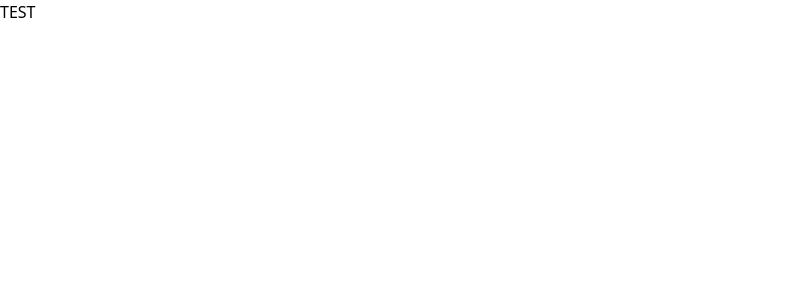
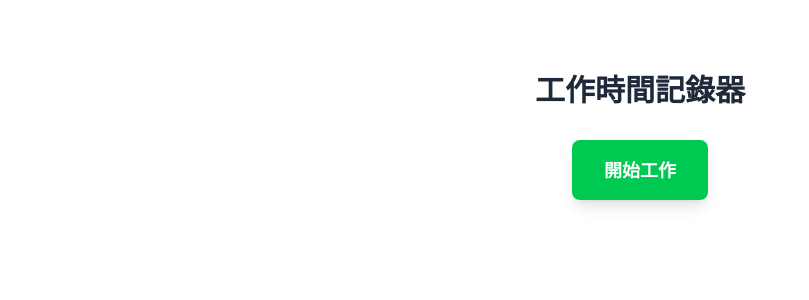
Before and after one commit to echoedinvoker/work-recorder, a Vue app: page / in a window 1280 px wide. Shown: the top 300 px of the page, without its empty margins (0-809 px from the left). Built offline with nearby package versions, Linux system fonts and the light colour scheme; the HTML template or start-up script is replaced by a standard one.

Commit message:
foundation

```diff
--- a/src/App.vue
+++ b/src/App.vue
@@ -1,5 +1,24 @@
 <template>
-  <div>
-    TEST
+  <div class="max-w-md mx-auto mt-12 p-6 text-center">
+    <h1 class="text-3xl font-bold text-gray-800 mb-8">工作時間記錄器</h1>
+
+    <div class="space-y-6">
+
+      <TheButton />
+
+      <ScoreDisplay />
+
+      <ResultDisplay />
+
+      <RecordingDisplay />
+
+    </div>
   </div>
 </template>
+
+<script setup lang="ts">
+import TheButton from '@/components/TheButton.vue';
+import ResultDisplay from '@/components/ResultDisplay.vue';
+import RecordingDisplay from '@/components/RecordingDisplay.vue';
+import ScoreDisplay from '@/components/ScoreDisplay.vue'; // 新增
+</script>
--- /dev/null
+++ b/src/components/RecordingDisplay.vue
@@ -0,0 +1,21 @@
+<template>
+  <div v-if="isRecording" class="bg-yellow-50 border border-yellow-200 rounded-lg p-6 text-left space-y-2">
+    <p class="text-gray-700">
+      <span class="font-medium">開始時間:</span> {{ formatTime(startTime!) }}
+    </p>
+    <p class="text-yellow-700 font-medium flex items-center">
+      <span class="animate-pulse mr-2">●</span>
+      正在記錄中...
+    </p>
+  </div>
+</template>
+
+<script setup lang="ts">
+import { useRecorder } from '@/composables/useRecorder';
+
+const {
+  isRecording,
+  startTime,
+  formatTime,
+} = useRecorder()
+</script>
--- /dev/null
+++ b/src/components/ResultDisplay.vue
@@ -0,0 +1,29 @@
+<template>
+  <div v-if="startTime && !isRecording" class="bg-gray-50 rounded-lg p-6 text-left space-y-2">
+    <p class="text-gray-700">
+      <span class="font-medium">開始時間:</span> {{ formatTime(startTime) }}
+    </p>
+    <p class="text-gray-700">
+      <span class="font-medium">結束時間:</span> {{ formatTime(endTime!) }}
+    </p>
+    <p class="text-gray-700">
+      <span class="font-medium">工作時長:</span> {{ workDuration }}
+    </p>
+    <p class="text-2xl font-bold text-green-600 pt-2">
+      獲得分數: {{ score }} 分
+    </p>
+  </div>
+</template>
+
+<script setup lang="ts">
+import { useRecorder } from '@/composables/useRecorder';
+
+const {
+  isRecording,
+  startTime,
+  endTime,
+  formatTime,
+  workDuration,
+  score
+} = useRecorder()
+</script>
--- /dev/null
+++ b/src/components/ScoreDisplay.vue
@@ -0,0 +1,140 @@
+<template>
+  <div v-if="isRecording" class="bg-blue-50 border border-blue-200 rounded-lg p-6 space-y-4">
+    <!-- 當前累積分數 -->
+    <div class="text-center">
+      <h3 class="text-lg font-semibold text-blue-800 mb-2">累積分數</h3>
+      <div class="text-3xl font-bold text-blue-600">{{ currentScore }}</div>
+      <div class="text-sm text-gray-600 mt-1">{{ formatCurrentDuration }}</div>
+    </div>
+
+    <!-- 進度條顯示距離下個分數的時間 -->
+    <div class="space-y-2">
+      <div class="flex justify-between text-sm text-gray-600">
+        <span>距離下個分數</span>
+        <span>{{ timeToNextScore }}</span>
+      </div>
+
+      <!-- 進度條 -->
+      <div class="w-full bg-gray-200 rounded-full h-3 overflow-hidden">
+        <div
+          class="bg-gradient-to-r from-blue-400 to-blue-600 h-full rounded-full transition-all duration-1000 ease-out"
+          :style="{ width: `${progressPercentage}%` }"
+        >
+          <!-- 動畫效果 -->
+          <div class="h-full bg-white opacity-20 animate-pulse"></div>
+        </div>
+      </div>
+
+      <!-- 分數里程碑指示器 -->
+      <div class="flex justify-between text-xs text-gray-500 mt-1">
+        <span>{{ currentScore }}分</span>
+        <span>{{ currentScore + 1 }}分</span>
+      </div>
+    </div>
+
+    <!-- 預計完成時間 -->
+    <div class="text-center text-sm text-gray-600 bg-white rounded p-2">
+      <span class="font-medium">預計達成下個分數時間:</span>
+      <br>
+      <span class="text-blue-600 font-mono">{{ estimatedNextScoreTime }}</span>
+    </div>
+  </div>
+</template>
+
+<script setup lang="ts">
+import { computed, ref, onMounted, onUnmounted } from 'vue'
+import { useRecorder } from '@/composables/useRecorder'
+
+const { isRecording, startTime } = useRecorder()
+
+// 即時更新的當前時間
+const currentTime = ref(new Date())
+let intervalId: number | null = null
+
+// 每秒更新當前時間
+onMounted(() => {
+  intervalId = setInterval(() => {
+    currentTime.value = new Date()
+  }, 1000)
+})
+
+onUnmounted(() => {
+  if (intervalId) {
+    clearInterval(intervalId)
+  }
+})
+
+// 計算當前已工作的分鐘數
+const currentWorkMinutes = computed(() => {
+  if (!startTime.value || !isRecording.value) return 0
+  return Math.floor((currentTime.value.getTime() - startTime.value.getTime()) / (1000 * 60))
+})
+
+// 計算當前累積分數
+const currentScore = computed(() => {
+  const minutes = currentWorkMinutes.value
+  if (minutes < 5) return 0 // 五分以內不計分
+  return Math.ceil(minutes / 30) // 每30分鐘一分
+})
+
+// 格式化當前工作時長
+const formatCurrentDuration = computed(() => {
+  const minutes = currentWorkMinutes.value
+  const hours = Math.floor(minutes / 60)
+  const remainingMinutes = minutes % 60
+
+  if (hours > 0) {
+    return `${hours}小時${remainingMinutes}分鐘`
+  }
+  return `${minutes}分鐘`
+})
+
+// 計算距離下個分數還需要的時間
+const minutesToNextScore = computed(() => {
+  const minutes = currentWorkMinutes.value
+  if (minutes < 5) return 5 - minutes // 還需要多少分鐘才能開始計分
+
+  const nextScoreMinutes = (currentScore.value + 1) * 30
+  return nextScoreMinutes - minutes
+})
+
+// 格式化距離下個分數的時間
+const timeToNextScore = computed(() => {
+  const minutes = minutesToNextScore.value
+  if (minutes <= 0) return '已達成!'
+
+  const hours = Math.floor(minutes / 60)
+  const remainingMinutes = minutes % 60
+
+  if (hours > 0) {
+    return `${hours}小時${remainingMinutes}分鐘`
+  }
+  return `${minutes}分鐘`
+})
+
+// 計算進度百分比
+const progressPercentage = computed(() => {
+  const minutes = currentWorkMinutes.value
+  if (minutes < 5) {
+    // 前5分鐘的進度
+    return (minutes / 5) * 100
+  }
+
+  // 計算在當前30分鐘區間內的進度
+  const currentInterval = Math.floor(minutes / 30)
+  const minutesInCurrentInterval = minutes - (currentInterval * 30)
+  return (minutesInCurrentInterval / 30) * 100
+})
+
+// 預計達成下個分數的時間
+const estimatedNextScoreTime = computed(() => {
+  if (!startTime.value || minutesToNextScore.value <= 0) return '--:--:--'
+
+  const estimatedTime = new Date(currentTime.value.getTime() + minutesToNextScore.value * 60 * 1000)
+  return estimatedTime.toLocaleTimeString('zh-TW', {
+    hour: '2-digit',
+    minute: '2-digit',
+    second: '2-digit'
+  })
+})
+</script>
--- /dev/null
+++ b/src/components/TheButton.vue
@@ -0,0 +1,19 @@
+<template>
+  <button @click="toggleTimer" :class="[
+    'px-8 py-4 text-lg font-semibold rounded-lg transition-all duration-300 transform hover:scale-105',
+    isRecording
+      ? 'bg-red-500 hover:bg-red-600 text-white shadow-lg'
+      : 'bg-green-500 hover:bg-green-600 text-white shadow-lg'
+  ]">
+    {{ isRecording ? '結束工作' : '開始工作' }}
+  </button>
+</template>
+
+<script setup lang="ts">
+import { useRecorder } from '@/composables/useRecorder';
+
+const {
+  toggleTimer,
+  isRecording,
+} = useRecorder()
+</script>
--- /dev/null
+++ b/src/composables/useRecorder.ts
@@ -0,0 +1,73 @@
+import { ref, computed } from 'vue'
+
+// 狀態管理
+const isRecording = ref(false)
+const startTime = ref<Date | null>(null)
+const endTime = ref<Date | null>(null)
+
+export function useRecorder() {
+  // 切換計時器狀態
+  const toggleTimer = () => {
+    if (!isRecording.value) {
+      // 開始記錄
+      startTime.value = new Date()
+      endTime.value = null
+      isRecording.value = true
+    } else {
+      // 結束記錄
+      endTime.value = new Date()
+      isRecording.value = false
+    }
+  }
+
+  // 計算工作時長（分鐘）
+  const workDurationMinutes = computed(() => {
+    if (!startTime.value || !endTime.value) return 0
+    return Math.floor((endTime.value.getTime() - startTime.value.getTime()) / (1000 * 60))
+  })
+
+  // 格式化工作時長顯示
+  const workDuration = computed(() => {
+    const minutes = workDurationMinutes.value
+    const hours = Math.floor(minutes / 60)
+    const remainingMinutes = minutes % 60
+
+    if (hours > 0) {
+      return `${hours} 小時 ${remainingMinutes} 分鐘`
+    }
+    return `${minutes} 分鐘`
+  })
+
+  // 計算分數：以半小時為一分，不足半小時計1分，超過半小時不足一小時2分，以此類推
+  const score = computed(() => {
+    const minutes = workDurationMinutes.value
+    // 五分以內結束不計分
+    if (minutes < 5) return 0
+
+    // 每30分鐘為一個計分單位
+    const halfHourUnits = Math.ceil(minutes / 30)
+    return halfHourUnits
+  })
+
+  // 格式化時間顯示
+  const formatTime = (date: Date) => {
+    if (!date) return ''
+    return date.toLocaleTimeString('zh-TW', {
+      hour: '2-digit',
+      minute: '2-digit',
+      second: '2-digit',
+      timeZone: 'Asia/Taipei'
+    })
+  }
+
+  return {
+    isRecording,
+    startTime,
+    endTime,
+    toggleTimer,
+    workDuration,
+    workDurationMinutes,
+    score,
+    formatTime
+  }
+}
```
